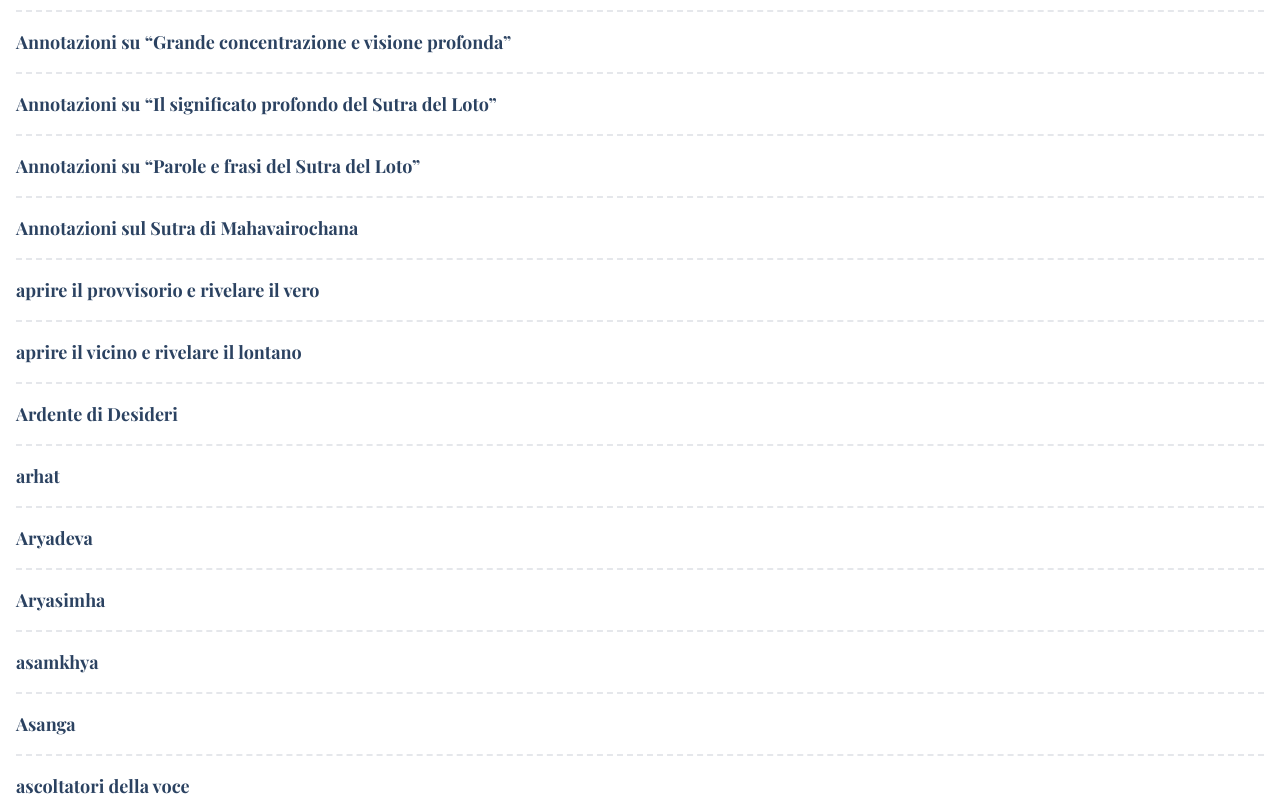
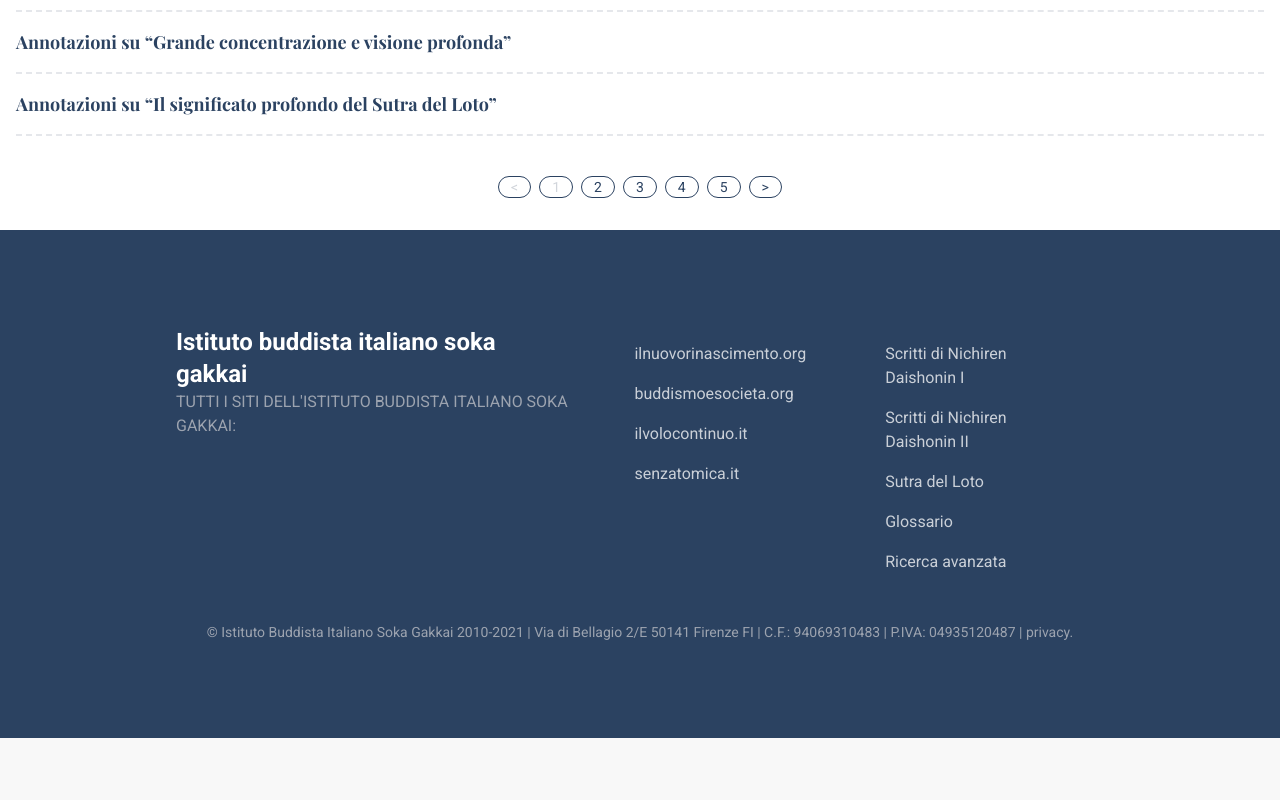
Before and after one commit to upalatucci/biblioteca-nextjs, a Next.js app: page /glossario in a window 1280 px wide. Shown: the part 1540-2340 px from the top of the page. After the commit the page ends 2278 px from the top, so only its background shows below. Built offline with nearby package versions, Linux system fonts and the light colour scheme; a web font is replaced by a local one.

Commit message:
pagination on gosho and loading results

```diff
--- a/components/GoshoList.tsx
+++ b/components/GoshoList.tsx
@@ -4,6 +4,8 @@ import SearchInput from "./SearchInput";
 import Select from "./Select";
 import fuzzy from "fuzzy";
 import { unescape } from "underscore";
+import Pagination, { DEFAULT_ITEMS_PER_PAGE } from "./Pagination";
+import { useRouter } from "next/router";
 
 type GoshoListProps = {
   // eslint-disable-next-line @typescript-eslint/no-explicit-any
@@ -34,6 +36,14 @@ const chronologicalOrder = (a, b) =>
   a.original.data > b.original.data ? 1 : -1;
 
 const GoshoList: React.FC<GoshoListProps> = ({ jsonData }) => {
+  const router = useRouter();
+
+  const page = parseInt(
+    Array.isArray(router?.query?.page)
+      ? router?.query?.page[0]
+      : router?.query?.page
+  );
+
   const recipientOptions = React.useMemo(
     () => generateRecipients(jsonData),
     [jsonData]
@@ -73,7 +83,7 @@ const GoshoList: React.FC<GoshoListProps> = ({ jsonData }) => {
   }
 
   return (
-    <section className="bg-white">
+    <section className="bg-white" id="gosho-list">
       <div className="container mx-auto py-8 min-h-[50vh]">
         <h2 className="text-4xl md:text-5xl text-secondary mb-8">Scritti</h2>
         <form className="border-b-2 border-secondary pb-2 flex items-center justify-between flex-wrap">
@@ -111,7 +121,14 @@ const GoshoList: React.FC<GoshoListProps> = ({ jsonData }) => {
         )}
         {goshoOrdered.length > 0 && (
           <ul className="mt-4 divide-y-2 divide-gray-300 divide-dashed text-xl">
-            {goshoOrdered.map(({ original: post }, index) => (
+            <Pagination
+              page={page && !isNaN(page) ? page : 1}
+              totalPage={Math.ceil(
+                goshoOrdered.length / DEFAULT_ITEMS_PER_PAGE
+              )}
+              array={goshoOrdered}
+              anchorHash="gosho-list"
+              renderer={({ original: post }, index) => (
                 <li key={post.slug} className="py-3">
                   <Link href={`/posts/${post.slug}`}>
                     <a className="flex">
@@ -120,7 +137,8 @@ const GoshoList: React.FC<GoshoListProps> = ({ jsonData }) => {
                     </a>
                   </Link>
                 </li>
-            ))}
+              )}
+            />
           </ul>
         )}
       </div>
--- a/components/Pagination.tsx
+++ b/components/Pagination.tsx
@@ -1,34 +1,118 @@
+import classNames from "classnames";
+import Link from "next/link";
+import { useRouter } from "next/router";
 import * as React from "react";
+import { UrlObject } from "url";
 
 type PaginationProps = {
   page: number;
   totalPage: number;
   array: any[];
-  renderer: (item: any) => React.ReactNode;
+  renderer: (item: any, index: number) => React.ReactNode;
+  itemsPerPage?: number;
+  anchorHash?: string;
 };
+
+const pageClassName =
+  "border font-sans border-secondary rounded-xl mx-1 px-3 text-sm";
+const pageNumerDisabledClassName = "text-gray-300 border-gray-300";
+
+export const DEFAULT_ITEMS_PER_PAGE = 20;
 
 const Pagination: React.FC<PaginationProps> = ({
   page = 1,
   array,
   totalPage,
-  renderer
+  renderer,
+  itemsPerPage = DEFAULT_ITEMS_PER_PAGE,
+  anchorHash
 }) => {
+  const router = useRouter();
   const prevPage = page - 1;
   const prevPrevPage = page - 2;
 
-  const nextPages = Array(Math.min(totalPage - page, 5)).map((n) => n + page);
+  const nextPages = Array(Math.min(totalPage - page + 1, 5))
+    .fill(0)
+    .map((_, i) => i + page);
+
+  const generateHref = (pageNumber: number): UrlObject | string => {
+    if (pageNumber <= 0) return "";
+
+    // eslint-disable-next-line @typescript-eslint/no-unused-vars
+    const { page, ...otherQuery } = router.query;
+
+    return {
+      pathname: router.pathname,
+      query: {
+        ...otherQuery,
+        page: pageNumber.toString()
+      },
+      hash: anchorHash
+    };
+  };
 
   return (
-    <div>
-      <span>{"<"}</span>
-      {prevPrevPage > 0 && <span>{prevPrevPage}</span>}
-      {prevPage > 0 && <span>{prevPage}</span>}
+    <>
+      {array
+        .slice(itemsPerPage * (page - 1), itemsPerPage * page)
+        .map((item, index) =>
+          renderer(item, itemsPerPage * (page - 1) + index)
+        )}
+      <div className="flex items-center justify-center pt-10">
+        <Link href={generateHref(page - 1)} passHref>
+          <a
+            aria-label="Pagina precedente"
+            className={classNames(pageClassName, {
+              [pageNumerDisabledClassName]: page === 1
+            })}
+          >
+            {"<"}
+          </a>
+        </Link>
+        {prevPrevPage > 0 && (
+          <Link href={generateHref(prevPrevPage)} passHref>
+            <a aria-label={`Pagina ${prevPrevPage}`} className={pageClassName}>
+              {prevPrevPage}
+            </a>
+          </Link>
+        )}
+        {prevPage > 0 && (
+          <Link href={generateHref(prevPage)} passHref>
+            <a aria-label={`Pagina ${prevPage}`} className={pageClassName}>
+              {prevPage}
+            </a>
+          </Link>
+        )}
 
-      {nextPages.map((nextPage) => (
-        <span key={nextPage}>{nextPage}</span>
-      ))}
-      <span>{">"}</span>
-    </div>
+        {nextPages.map((nextPage) => (
+          <Link key={nextPage} href={generateHref(nextPage)} passHref>
+            <a
+              aria-label={`Pagina ${prevPrevPage}`}
+              className={classNames(
+                { [pageNumerDisabledClassName]: nextPage === page },
+                pageClassName
+              )}
+            >
+              {nextPage}
+            </a>
+          </Link>
+        ))}
+        <Link
+          href={generateHref(totalPage === page ? page : page + 1)}
+          passHref
+        >
+          <a
+            aria-label="Pagina successiva"
+            className={classNames(
+              { [pageNumerDisabledClassName]: totalPage === page },
+              pageClassName
+            )}
+          >
+            {">"}
+          </a>
+        </Link>
+      </div>
+    </>
   );
 };
 
--- a/components/Results.tsx
+++ b/components/Results.tsx
@@ -12,21 +12,31 @@ const Results: React.FC<ResultsProps> = ({ data }) => {
       (ref.current as HTMLDivElement).scrollIntoView({
         behavior: "smooth",
         block: "start",
-        inline: "start",
+        inline: "start"
       });
   }, [ref]);
 
   return (
-    <div className="container mx-auto pt-8 xl:px-14" id="search-results" ref={ref}>
-      {data.length === 0 && <h2 className="text-3xl md:text-4xl px-4 font-bold">Spiacenti nessun risultato trovato</h2>}
+    <div
+      className="container mx-auto pt-8 xl:px-14 min-h-[50vh]"
+      id="search-results"
+      ref={ref}
+    >
+      {data.length === 0 && (
+        <h2 className="text-3xl md:text-4xl px-4 font-bold">
+          Spiacenti nessun risultato trovato
+        </h2>
+      )}
       {data.length !== 0 && (
         <>
-          <h2 className="text-4xl md:text-5xl py-4 font-bold">Abbiamo trovato</h2>
+          <h2 className="text-4xl md:text-5xl py-4 font-bold">
+            Abbiamo trovato
+          </h2>
           <hr className="border border-secondary" />
           <div className="divide-y-2 divide-dashed pt-4">
-          {data?.map((postResult) => (
-            <PostResults key={postResult.id} post={postResult} />
-          ))}
+            {data?.map((postResult) => (
+              <PostResults key={postResult.id} post={postResult} />
+            ))}
           </div>
         </>
       )}
--- /dev/null
+++ b/components/ResultsLoading.tsx
@@ -0,0 +1,61 @@
+const ResultsLoading: React.FC = () => {
+  return (
+    <div
+      className="container mx-auto pt-8 xl:px-14 min-h-[50vh]"
+      id="search-results"
+    >
+      <div className="rounded-md mb-4 w-full mx-auto">
+        <div className="h-8 max-w-sm bg-slate-200 rounded my-4"></div>
+
+        <hr className="border border-secondary" />
+      </div>
+
+      <div className="shadow rounded-md p-4 mb-4 w-full mx-auto">
+        <div className="animate-pulse flex space-x-4">
+          <div className="flex-1 space-y-6 py-1">
+            <div className="h-2 max-w-sm bg-slate-200 rounded"></div>
+            <div className="space-y-3">
+              <div className="grid grid-cols-3 gap-4">
+                <div className="h-2 bg-slate-200 rounded col-span-2"></div>
+                <div className="h-2 bg-slate-200 rounded col-span-1"></div>
+              </div>
+              <div className="h-2 bg-slate-200 rounded"></div>
+            </div>
+          </div>
+        </div>
+      </div>
+
+      <div className="shadow rounded-md p-4 mb-4 w-full mx-auto">
+        <div className="animate-pulse flex space-x-4">
+          <div className="flex-1 space-y-6 py-1">
+            <div className="h-2 max-w-sm bg-slate-200 rounded"></div>
+            <div className="space-y-3">
+              <div className="grid grid-cols-3 gap-4">
+                <div className="h-2 bg-slate-200 rounded col-span-2"></div>
+                <div className="h-2 bg-slate-200 rounded col-span-1"></div>
+              </div>
+              <div className="h-2 bg-slate-200 rounded"></div>
+            </div>
+          </div>
+        </div>
+      </div>
+
+      <div className="shadow rounded-md p-4 mb-4 w-full mx-auto">
+        <div className="animate-pulse flex space-x-4">
+          <div className="flex-1 space-y-6 py-1">
+            <div className="h-2 max-w-sm bg-slate-200 rounded"></div>
+            <div className="space-y-3">
+              <div className="grid grid-cols-3 gap-4">
+                <div className="h-2 bg-slate-200 rounded col-span-2"></div>
+                <div className="h-2 bg-slate-200 rounded col-span-1"></div>
+              </div>
+              <div className="h-2 bg-slate-200 rounded"></div>
+            </div>
+          </div>
+        </div>
+      </div>
+    </div>
+  );
+};
+
+export default ResultsLoading;
--- a/pages/glossario.tsx
+++ b/pages/glossario.tsx
@@ -7,8 +7,9 @@ import classNames from "classnames";
 import fuzzy from "fuzzy";
 import { unescape } from "underscore";
 import Footer from "../components/Footer";
-import Pagination from "../components/Pagination";
+import Pagination, { DEFAULT_ITEMS_PER_PAGE } from "../components/Pagination";
 import Link from "next/link";
+import { useRouter } from "next/router";
 
 const alfabeto = "abcdefghijklmnopqrstuvwxyz".split("");
 
@@ -20,6 +21,14 @@ const RicercaGlossario: React.FC<RicercaGlossarioProps> = ({
   lettera,
   filterText
 }) => {
+  const router = useRouter();
+
+  const page = parseInt(
+    Array.isArray(router?.query?.page)
+      ? router?.query?.page[0]
+      : router?.query?.page
+  );
+
   let glossarioFiltrato = glossario;
 
   if (filterText) {
@@ -37,28 +46,20 @@ const RicercaGlossario: React.FC<RicercaGlossarioProps> = ({
 
   return (
     <ul className="divide-y-2 divide-gray-200 divide-dashed">
-      {glossarioFiltrato?.map((glossarioRicerca) => (
-        <li className="py-4" key={glossarioRicerca.title}>
-          <Link href={`/glossario/${glossarioRicerca.slug}`} passHref>
-            <a>
-              <span
-                className="font-bold text-lg"
-                dangerouslySetInnerHTML={{ __html: glossarioRicerca.title }}
-              ></span>
-            </a>
-          </Link>
-        </li>
-      ))}
       <Pagination
-        page={1}
-        totalPage={10}
+        page={page && !isNaN(page) ? page : 1}
+        totalPage={Math.ceil(glossarioFiltrato.length / DEFAULT_ITEMS_PER_PAGE)}
         array={glossarioFiltrato}
         renderer={(glossarioRicerca) => (
           <li className="py-4" key={glossarioRicerca.title}>
-            <span
-              className="font-bold text-lg"
-              dangerouslySetInnerHTML={{ __html: glossarioRicerca.title }}
-            ></span>
+            <Link href={`/glossario/${glossarioRicerca.slug}`} passHref>
+              <a>
+                <span
+                  className="font-bold text-lg"
+                  dangerouslySetInnerHTML={{ __html: glossarioRicerca.title }}
+                ></span>
+              </a>
+            </Link>
           </li>
         )}
       />
--- a/pages/ricerca-avanzata.tsx
+++ b/pages/ricerca-avanzata.tsx
@@ -3,12 +3,12 @@ import { useRouter } from "next/router";
 import { useCallback, useEffect, useState } from "react";
 import AdvancedSearch from "../components/AdvancedSearch/AdvancedSearch";
 import Footer from "../components/Footer";
-import Loading from "../components/Loading";
+import ResultsLoading from "../components/ResultsLoading";
 import HomeNavbar from "../components/Navbar/HomeNavbar";
 import Results from "../components/Results";
 import {
   mapElasticResultToPost,
-  PostResultType,
+  PostResultType
 } from "../utils/elasticSearchUtils";
 
 export default function Ricerca() {
@@ -44,7 +44,7 @@ export default function Ricerca() {
       <HomeNavbar />
       <main className="search-page">
         <AdvancedSearch />
-        {loading && <Loading />}
+        {loading && <ResultsLoading />}
         {searchedPosts !== undefined && <Results data={searchedPosts} />}
       </main>
       <Footer />
--- a/pages/ricerca.tsx
+++ b/pages/ricerca.tsx
@@ -5,10 +5,11 @@ import Footer from "../components/Footer";
 import Loading from "../components/Loading";
 import HomeNavbar from "../components/Navbar/HomeNavbar";
 import Results from "../components/Results";
+import ResultsLoading from "../components/ResultsLoading";
 import SimpleSearch from "../components/SimpleSearch";
 import {
   mapElasticResultToPost,
-  PostResultType,
+  PostResultType
 } from "../utils/elasticSearchUtils";
 
 export default function Ricerca() {
@@ -70,7 +71,7 @@ export default function Ricerca() {
             </span>
           </div>
         )}
-        {loading && <Loading />}
+        {loading && <ResultsLoading />}
         {searchedPosts !== undefined && <Results data={searchedPosts} />}
       </main>
       <Footer />
```
Lines whose indentation alone changed are shown as unchanged.
